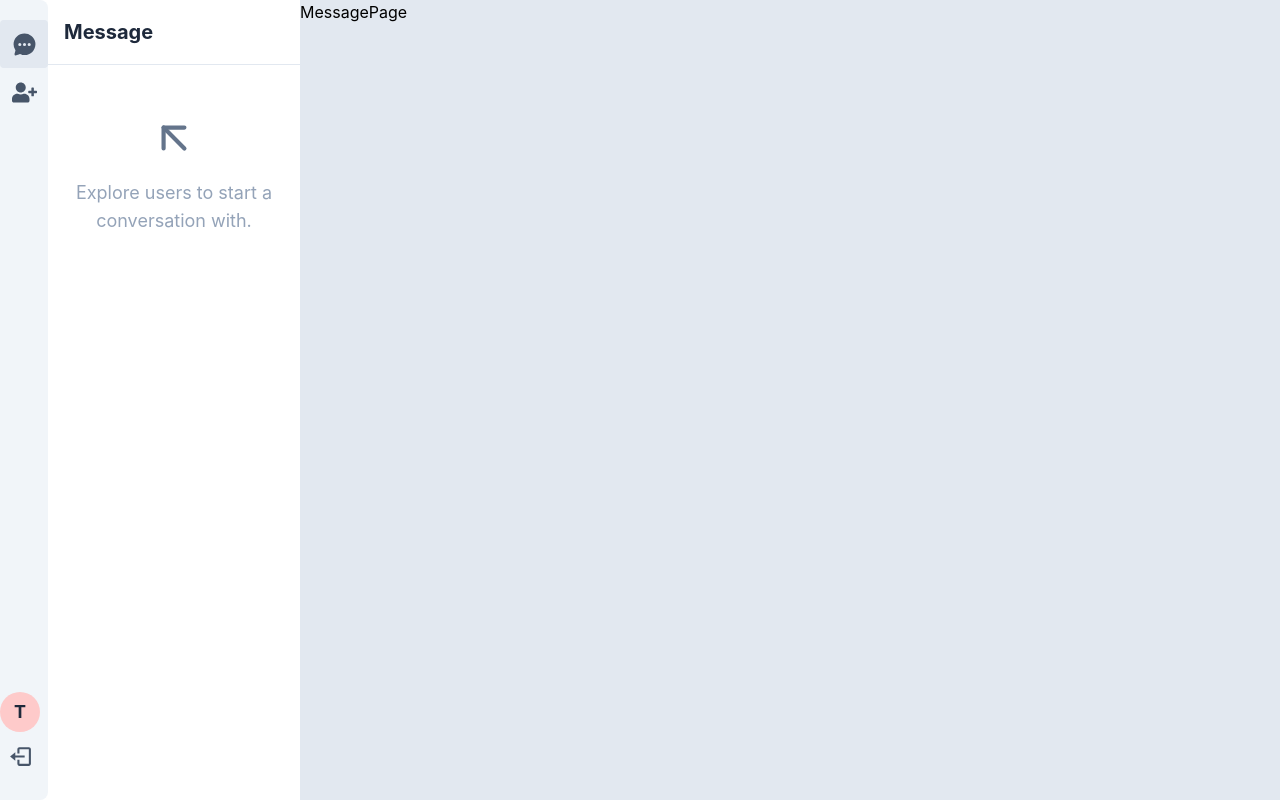
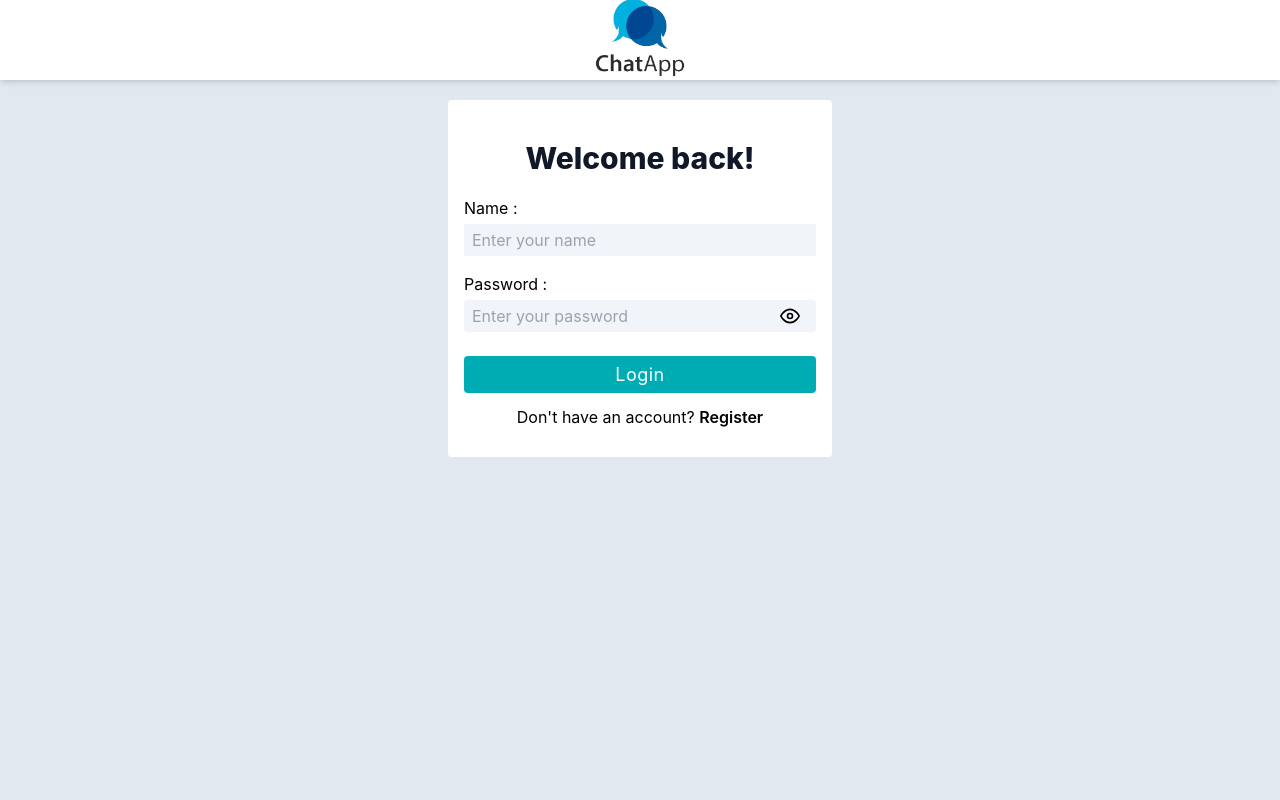
Before and after one commit to million-dollar-dev/chat-app-fronted-2024, a React (Create React App) app in the folder client/: page /login in a window 1280 px wide. Shown: the top 800 px of the page. Built offline with nearby package versions, Linux system fonts and the light colour scheme.

Commit message:
feat: add login form

```diff
--- /dev/null
+++ b/client/src/pages/LoginPage.js
@@ -0,0 +1,55 @@
+import React from 'react';
+import {Link} from "react-router-dom";
+import {FiEye} from "react-icons/fi";
+
+const LoginPage = () => {
+    const showPassword = true;
+    return (
+        <div className='mt-5'>
+            <div className='bg-white w-full max-w-sm mx-2 rounded overflow-hidden p-4 mx-auto'>
+                <h2 className="mt-6 text-center text-3xl font-extrabold text-gray-900">
+                    Welcome back!
+                </h2>
+                <div className="grid gap-4 mt-5">
+                    <div className="flex flex-col gap-1">
+                        <label htmlFor='name'>Name :</label>
+                        <input
+                            type='text'
+                            id='name'
+                            name='name'
+                            placeholder='Enter your name'
+                            className='bg-slate-100 px-2 py-1 focus:outline-primary'
+                            required
+                        />
+                    </div>
+                    <div className="flex flex-col gap-1 ">
+                        <label htmlFor='email'>Password :</label>
+                        <div className="flex items-center relative">
+                            <input
+                                type={showPassword ? 'text' : 'password'}
+                                id='password'
+                                name='password'
+                                placeholder='Enter your password'
+                                className='flex-1 bg-slate-100 px-2 py-1 focus:outline-primary pr-12 rounded'
+                                required
+                            />
+                            <div className="text-xl p-2 absolute top-0.2 right-2">
+                                <FiEye/>
+                            </div>
+                        </div>
+                    </div>
+                    <button
+                        className='bg-primary text-lg px-4 py-1 hover:bg-secondary rounded mt-2 text-white leading-relaxed tracking-wide'
+                    >
+                        Login
+                    </button>
+                </div>
+                <p className='my-3 text-center'>Don't have an account? <Link to={"/register"}
+                                                                             className='hover:text-primary font-semibold'>Register</Link>
+                </p>
+            </div>
+        </div>
+    );
+};
+
+export default LoginPage;
--- a/client/src/pages/RegisterPage.js
+++ b/client/src/pages/RegisterPage.js
@@ -96,7 +96,7 @@ const RegisterPage = () => {
             Register
           </button>
         </div>
-        <p className='my-3 text-center'>Already have account ? <Link to={"/home"} className='hover:text-primary font-semibold'>Login</Link></p>
+        <p className='my-3 text-center'>Already have account ? <Link to={"/login"} className='hover:text-primary font-semibold'>Login</Link></p>
       </div>
     </div>
   );
--- a/client/src/routes/index.js
+++ b/client/src/routes/index.js
@@ -6,6 +6,7 @@ import App from "../App";
 import Home from "../pages/Home";
 import MessagePage from "../components/MessagePage";
 import AuthLayouts from "../layout/AuthLayout";
+import LoginPage from "../pages/LoginPage";
 
 const router = createBrowserRouter([
     {
@@ -34,6 +35,13 @@ const router = createBrowserRouter([
                     </AuthLayouts>
             },
             {
+                path: "login",
+                element:
+                    <AuthLayouts>
+                        <LoginPage/>
+                    </AuthLayouts>
+            },
+            {
                 path: "",
                 element: <Home/>,
                 children: [
```
